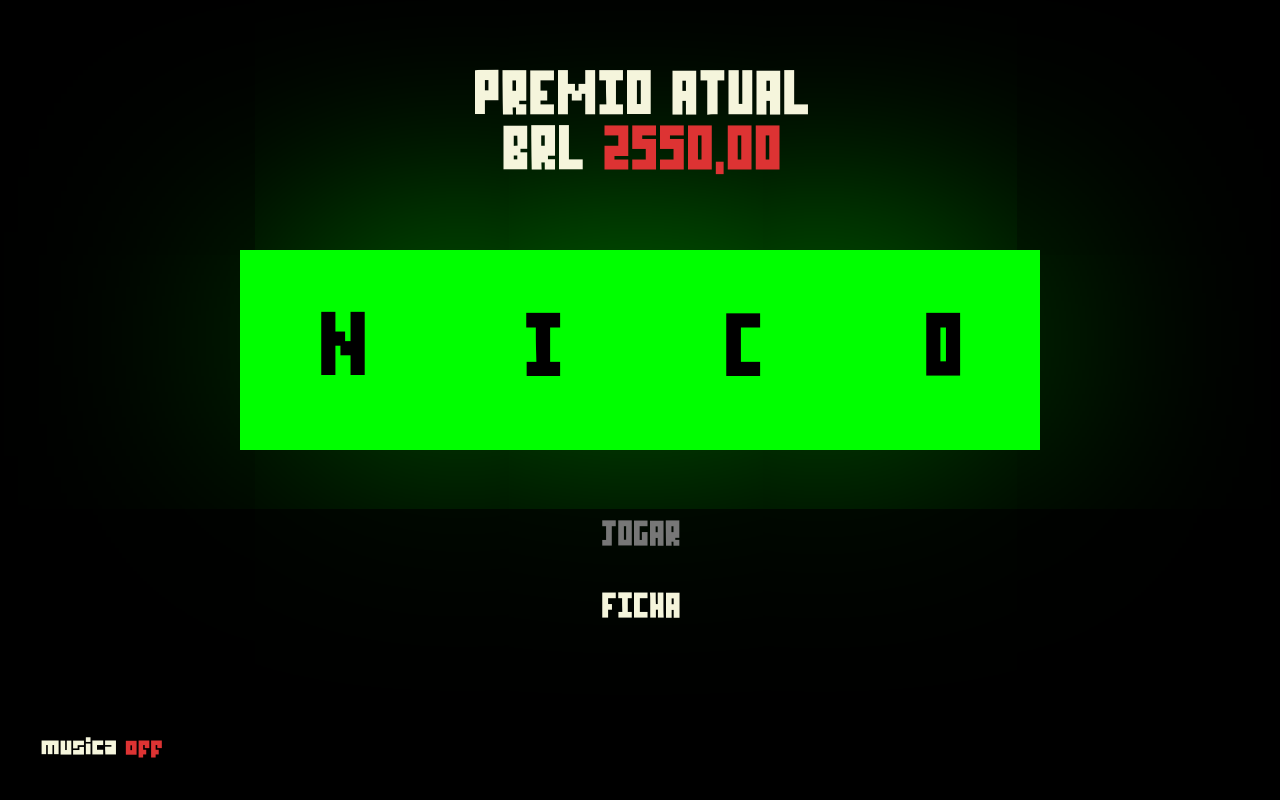
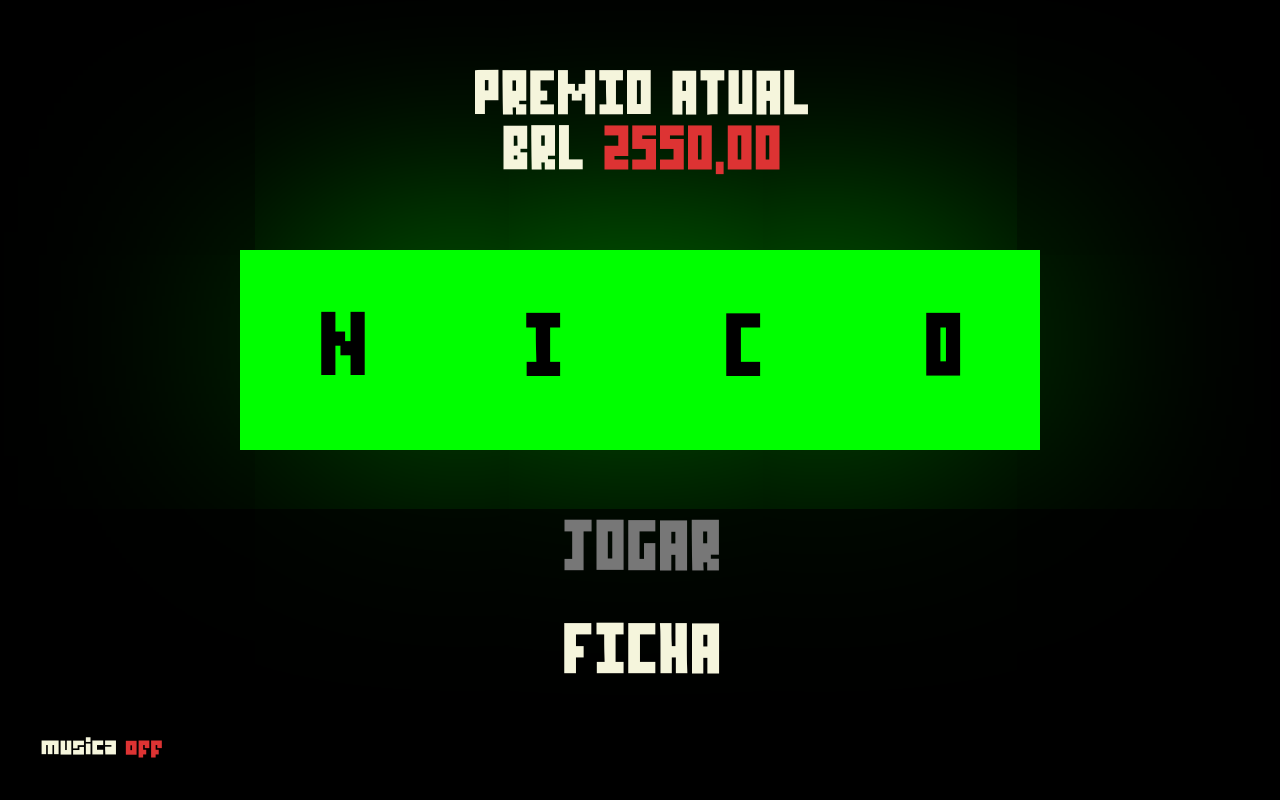
Before and after one commit to Toomanaprod/teste, a plain HTML site: page index.html in a window 1280 px wide. Drawn offline with Linux system fonts and the light colour scheme.

Commit message:
Update css.css

```diff
--- a/css.css
+++ b/css.css
@@ -90,9 +90,9 @@ verde {
 }
 
 #moeda, #jogar, #premio {
-    width: 250px;
-    padding: 20px;
-    font-size: 40px;
+    width: 100%;
+    padding: 20px 0px;
+    font-size: 80px;
     text-align: center;
     transform: translateY(50px);
     cursor: pointer;
```
